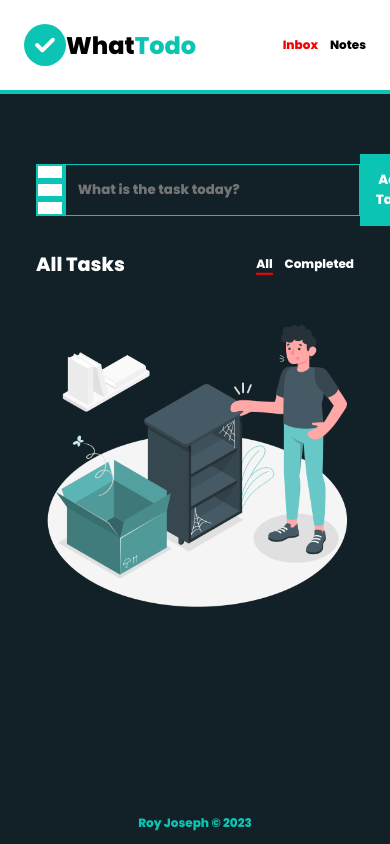
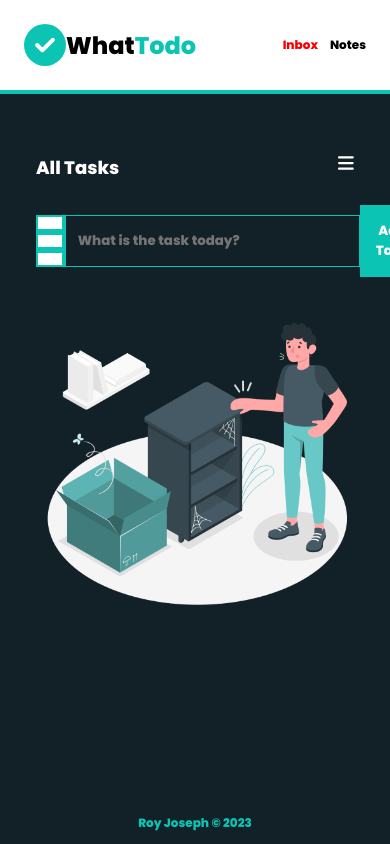
Before and after one commit to Ro-yeee/Todo-App, a React (Create React App) app: page / in a window 390 px wide. Shown: the top 844 px of the page. Built offline with nearby package versions, Linux system fonts and the light colour scheme.

Commit message:
Changed the navigation element to a hamburger menue. Also made the input form to only appear in "All Tasks" menue.

```diff
--- a/src/App.css
+++ b/src/App.css
@@ -2,6 +2,9 @@
 :root{
    /* --accent : #2abd67; */
    --accent : rgb(12, 196, 180);
+   --low : green;
+   --medium : yellow;
+   --high : red;
 }
 
 *,
@@ -92,35 +95,45 @@ button:hover{
 .navContainer{
     display: flex;
     justify-content: space-between;
-    align-items: center;
 }
 
 .sectionHeading{
     font-size: 1.6rem;
 }
 
-.navBtnContainer{
+.HamburgerMenu{
     display: flex;
-    align-items: center;
-    gap: 1rem;
+    flex-direction: column;
+    align-items: flex-end;
 }
 
-.navBtn{
-    text-decoration: none;
-    border: 0px;
-    background: none;
-    font-size: 1rem;
-    cursor: pointer;
-    color: white;
+.dropdown{
+    list-style: none;
+    text-align: center;
+    padding: 0.5rem;
+    background: rgb(255, 255, 255);
+    color: black;
+    display: none;
 }
 
-.navBtn:hover{
-    color: var(--accent);
+.dropActive{
+    display: flex;
+    flex-direction: column;
+    gap: 0.5rem;
 }
 
-.activee{
-    border-bottom: 2px solid red;
-    transform: translateY(4%);
+.list:hover{
+    background-color: #073939;
+}
+
+.low:hover{
+    background: var(--low);
+}
+.medium:hover{
+    background: var(--medium);
+}
+.high:hover{
+    background: var(--high);
 }
 
 .TodoForm{
@@ -212,17 +225,17 @@ input[type='radio'] {
 
 .radio0:checked,
 .radio0:hover{
-    background: blue;
+    background: var(--low);
 }
 
 .radio1:checked,
 .radio1:hover{
-    background: rgb(85, 255, 0);
+    background: var(--medium);
 }
 
 .radio2:checked,
 .radio2:hover{
-    background: red;
+    background: var(--high);
 }
 
 .card{
@@ -269,15 +282,15 @@ input[type='radio'] {
 }
 
 #one{
-    border-left: 4px solid blue;
+    border-left: 4px solid var(--low);
 }
 
 #two{
-    border-left: 4px solid rgb(0, 255, 0);
+    border-left: 4px solid var(--medium);
 }
 
 #three{
-    border-left: 4px solid red;
+    border-left: 4px solid var(--high);
 }
 
 .noteCard{
@@ -329,6 +342,7 @@ footer{
     text-align: center;
     animation: popup 1.5s;
 }
+
 @keyframes moveinright{
     0%{
         opacity: 0;
--- a/src/components/TodoNavElement.jsx
+++ b/src/components/TodoNavElement.jsx
@@ -1,12 +1,25 @@
-import React from 'react'
+import React, { useState } from 'react'
+import { FontAwesomeIcon } from '@fortawesome/react-fontawesome'
+import { faBars } from '@fortawesome/free-solid-svg-icons'
 
-function TodoNavElement({selection,setSetection}) {
+function TodoNavElement({selection,setSelection}) {
+    const [click,setClick] = useState(false)
+    const selected = (item) =>{
+        setSelection(item)
+        setClick(!click)
+    }
   return (
     <div className='navContainer'>
-      <h2 className='sectionHeading'>{selection}</h2>
-      <div className='navBtnContainer'>
-        <button onClick={() => setSetection("All Tasks")} className={selection === "All Tasks" ? 'activee navBtn' : 'navBtn'} >All</button>
-        <button onClick={() => setSetection("Completed")} className={selection === "Completed" ? 'activee navBtn' : 'navBtn'} >Completed</button>
+      <h2 className='sectionheading'>{selection}</h2>
+      <div className='HamburgerMenu'>
+        <FontAwesomeIcon onClick={() => setClick(!click)} icon={faBars} size='xl'/>
+        <ul className={click === true ? "dropActive dropdown" : "dropdown"}>
+            <li className='list' onClick={() => selected("All Tasks")}>All</li>
+            <li className='list' onClick={() => selected("Completed")}>Completed</li>
+            <li className='low' onClick={() => selected("Low Priority")}>Low Priorit</li>
+            <li className='medium' onClick={() => selected("Medium Priority")}>Medium Priority</li>
+            <li className='high' onClick={() => selected("High Priority")}>High Priority</li>
+        </ul>
       </div>
     </div>
   )
--- a/src/components/TodoWrapper.jsx
+++ b/src/components/TodoWrapper.jsx
@@ -30,8 +30,8 @@ function TodoWrapper() {
   }
   return (
     <div className='TodoWrapper'>
-      <TodoForm addTodo={addTodo} />
-      <TodoNavElement selection={selection} setSetection={setSelection}/>
+      <TodoNavElement selection={selection} setSelection={setSelection}/>
+      { selection === "All Tasks" && <TodoForm addTodo={addTodo}/> }
       {
           selection === "All Tasks" ?
           todos.map((element,index) => {
```
Also changed, not shown: 1 other file (tests, documents, lock files or other folders).
